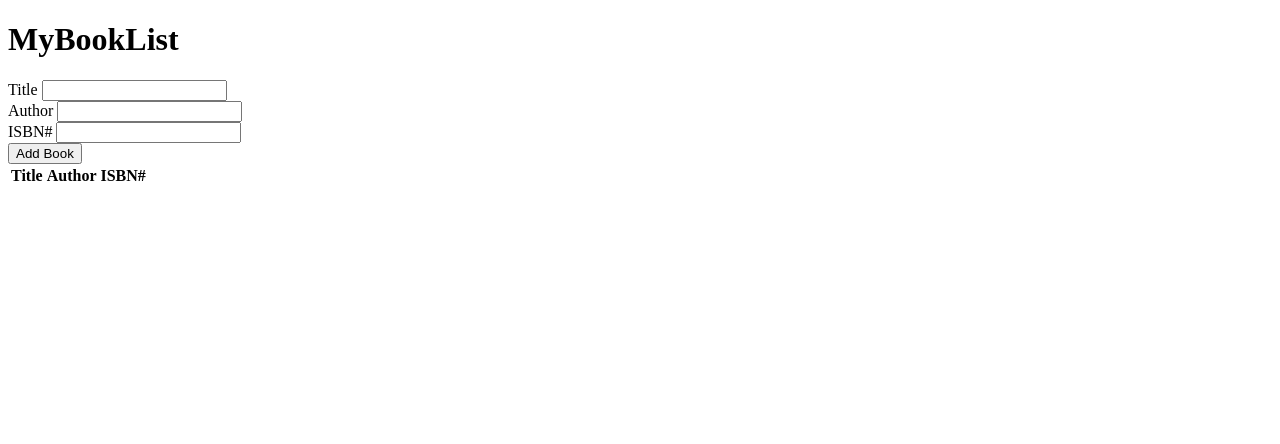
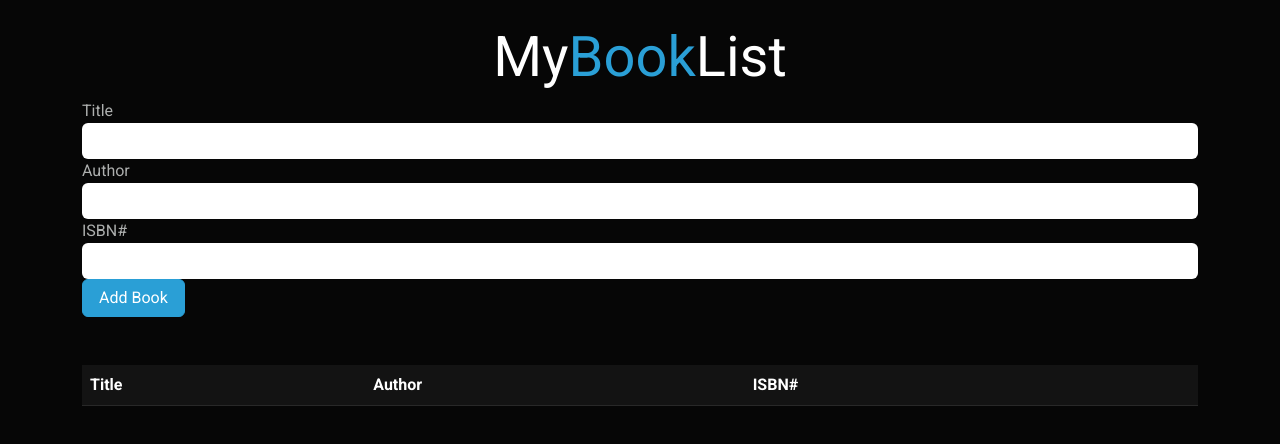
Before and after one commit to vaibhav4627/BookList-App, a plain HTML site: page index.html in a window 1280 px wide. Drawn offline with nearby package versions, Linux system fonts and the light colour scheme.

Commit message:
Update index.html

```diff
--- a/index.html
+++ b/index.html
@@ -4,6 +4,8 @@
 	<meta charset="UTF-8">
 	<meta name="viewport" content="width=device-width,initial-scale=1.0">
 	<meta http-equiv="X-UA_Compatible" content="ie=edge">
+	<link rel="stylesheet" href="https://bootswatch.com/5/cyborg/bootstrap.min.css">
+
 	<title>
 	       My Book List
 </title>
```
